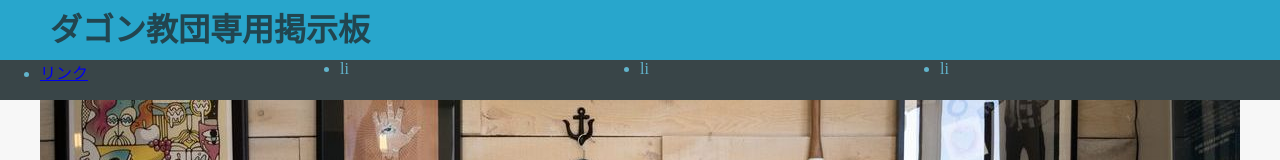
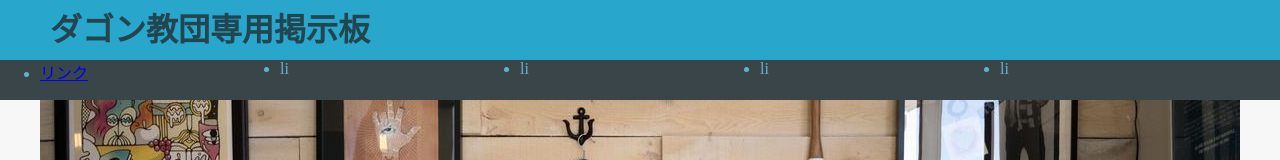
Before and after one commit to aoki-minami/HtmlCss, a plain HTML site: page html/index.html in a window 1280 px wide. Shown: the top 160 px of the page. Drawn offline with Linux system fonts and the light colour scheme.

Commit message:
グローバルナビを一つ追加

```diff
--- a/css/common.css
+++ b/css/common.css
@@ -38,7 +38,7 @@ header ul{
 
 header ul li{
     float: left;
-    width: 300px;                   /* 横幅 300px */
+    width: 240px;                   /* 横幅 300px */
     height: 40px;                   /* 縦幅  40px */
     color: #62b4cc;                 /* 文字色 */
     margin: auto 0;                 /* 中央寄せ　*/
--- a/html/index.html
+++ b/html/index.html
@@ -15,6 +15,7 @@
                     <li>
                         <a href="#">リンク</a>
                     </li>
+                    <li>li</li>
                     <li>li</li>
                     <li>li</li>
                     <li>li</li>
```
